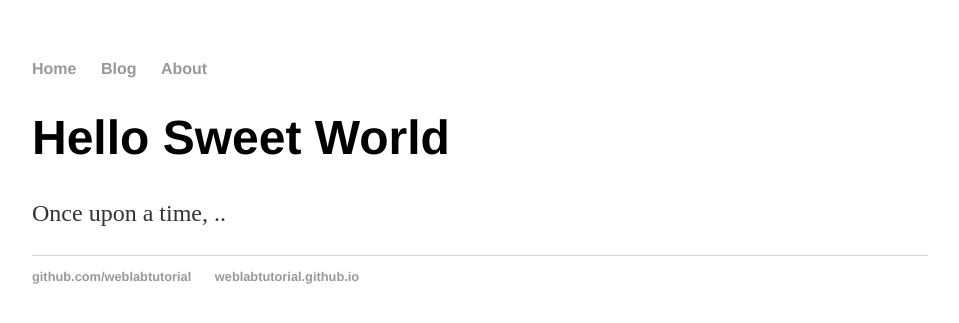
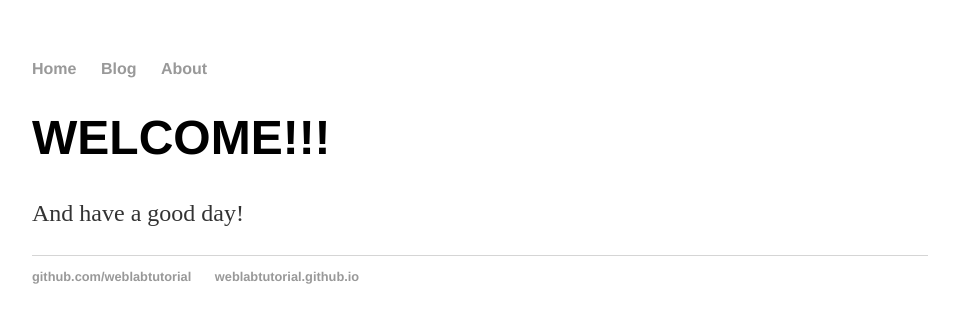
Before and after one commit to phoenixbit1/phoenixbit1.github.io, a Jekyll site: the page built from index.html, in a window 1280 px wide. Shown: the top 323 px of the page, without its empty margins (160-1119 px from the left). Built offline with Jekyll 4.4.1, drawn with Linux system fonts in a browser that asks for light colours.

Commit message:
Update index.html

```diff
--- a/index.html
+++ b/index.html
@@ -3,6 +3,6 @@ layout: default
 title: Web Programming
 ---
 <div class="blurb">
-<h1>Hello Sweet World</h1>
-<p>Once upon a time, ..</p>
+<h1>WELCOME!!!</h1>
+<p>And have a good day!</p>
 </div>
```
